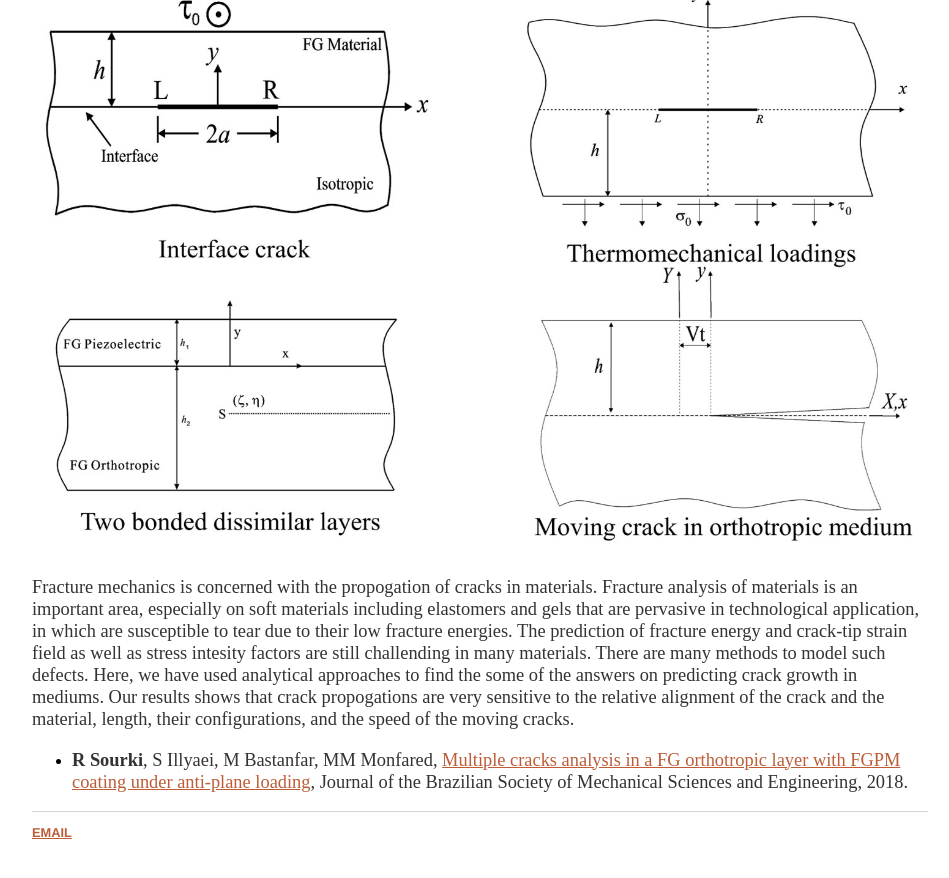
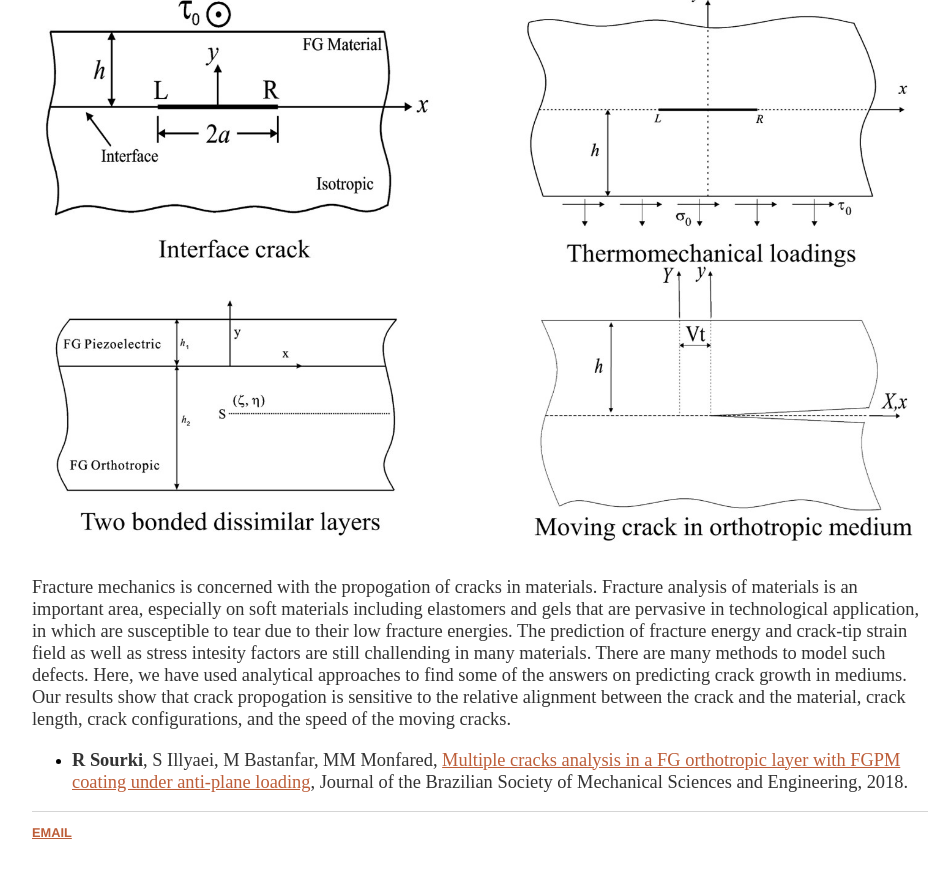
Before and after one commit to rsourki/rsourki.github.io, a Jekyll site: the page built from research/index.html, in a window 1280 px wide and 900 px high, scrolled down 3158 px. Shown: the top 878 px of the window, without its empty margins (160-1109 px from the left). Built offline with Jekyll 4.4.1, drawn with Linux system fonts in a browser that asks for light colours.

Commit message:
Update index.html

```diff
--- a/research/index.html
+++ b/research/index.html
@@ -79,9 +79,9 @@ title: Research - Reza Sourki Webpage
 	<p>Fracture mechanics is concerned with the propogation of cracks in materials. Fracture analysis of materials is an important area, especially on soft materials including elastomers and gels that are pervasive in technological application,
 	in which are susceptible to tear due to their low fracture energies. The prediction of fracture energy and crack-tip strain field as well as stress intesity factors
 	are still challending in many materials. There are many methods to model such defects.
-	Here, we have used analytical approaches to find the some of the answers on predicting crack growth in mediums.
-	Our results shows that crack propogations are very sensitive to the relative alignment of the crack and the material,
-	length, their configurations, and the speed of the moving cracks.</p>
+	Here, we have used analytical approaches to find some of the answers on predicting crack growth in mediums.
+	Our results show that crack propogation is sensitive to the relative alignment between the crack and the material,
+	crack length, crack configurations, and the speed of the moving cracks.</p>
 	<ul>
 	<li><p><b>R Sourki</b>, S Illyaei, M Bastanfar, MM Monfared, <a href = "https://link.springer.com/article/10.1007/s40430-018-1234-1">Multiple cracks analysis in a FG orthotropic layer with FGPM coating under anti-plane loading</a>,
 	Journal of the Brazilian Society of Mechanical Sciences and Engineering, 2018.</p></li>
```
